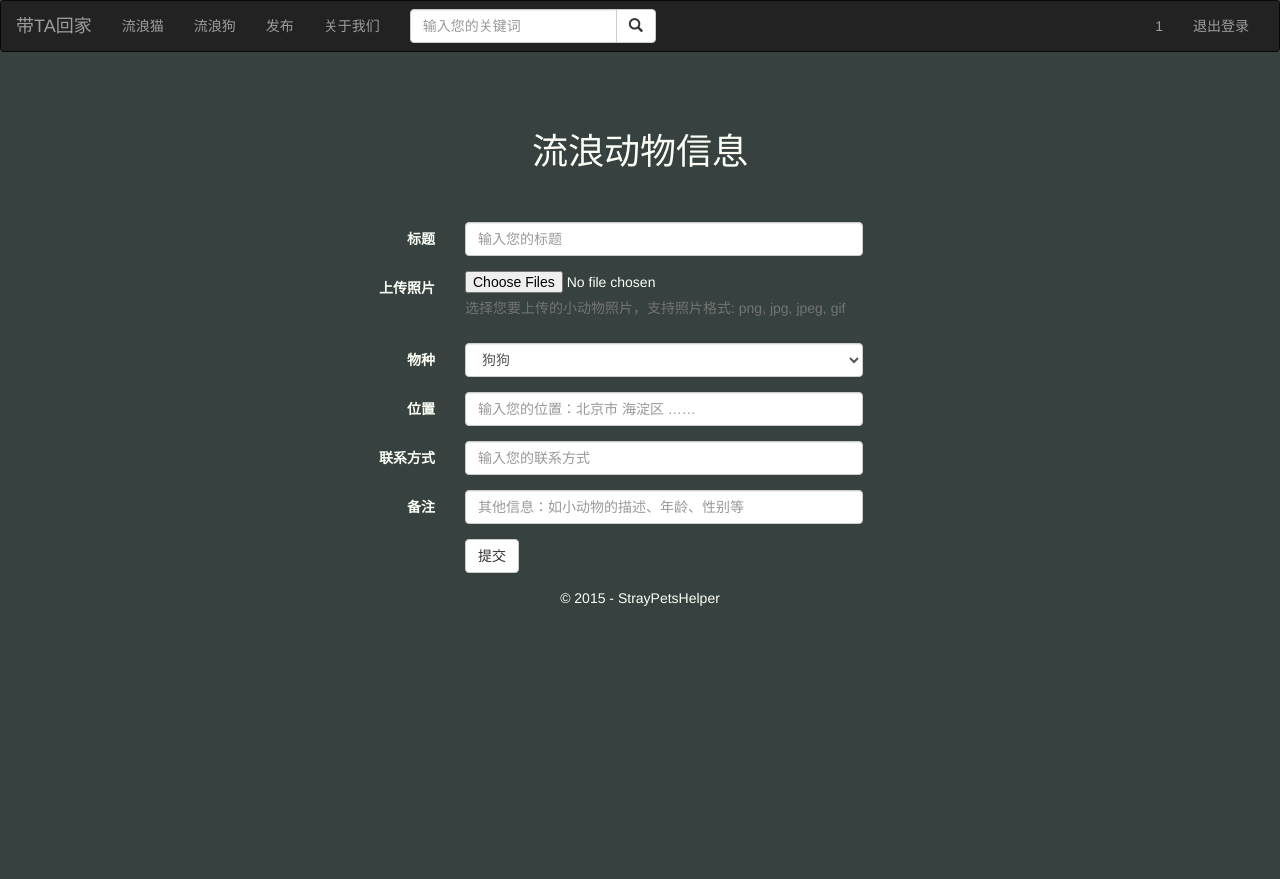
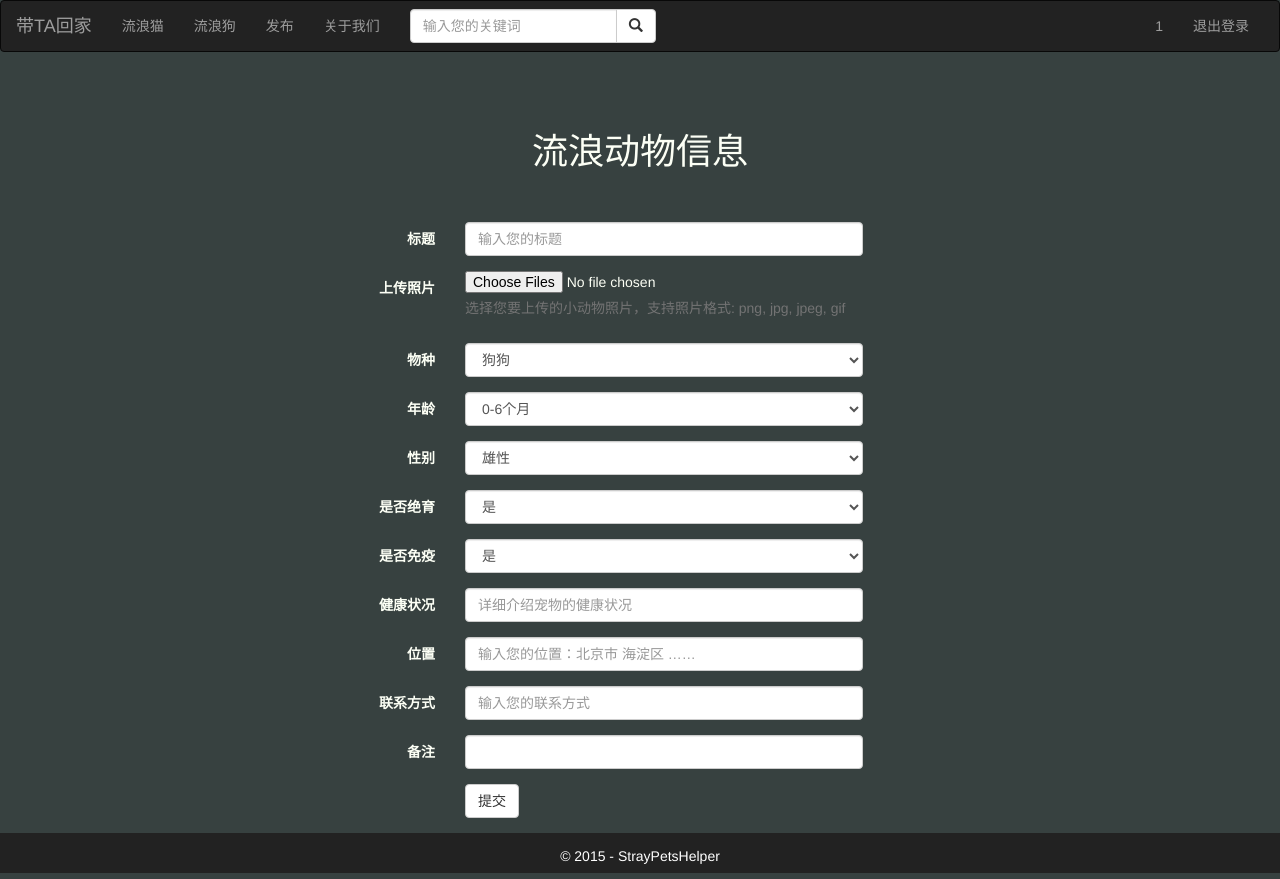
Before and after one commit to xpgeng/straypetshelper, a Flask app: page /submit in a window 1280 px wide. Before the commit the page ends 606 px from the top, so only its background shows below. Run offline with Flask 2, Linux system fonts and the light colour scheme; the visitor is signed in with stand-in values (Sample User, id 1); parts of the project's set-up code (start-up, migrations or seed data) failed here and were passed over; some libraries are stand-ins or nearby versions.

Commit message:
modify footer position

```diff
--- a/src/main.py
+++ b/src/main.py
@@ -123,8 +123,7 @@ def save_image_return_url(filename, file):
 
 @app.route('/')
 def show_all():
-    #user_id = (current_user.get_id()) or None)
-    return redirect(url_for('show', pet_species = 'all'))#user_id=user_id
+    return redirect(url_for('show', pet_species = 'all'))
 
 @app.route('/submit')
 @login_required
@@ -136,12 +135,16 @@ def submit_pet():
 def checkin_pet():
     user_id = current_user.get_id()  #user_id is email
     pet_title = request.form['pet-title']
+    age = request.form['age']
+    gender = request.form['gender']
+    sterilization = request.form['sterilization']
+    immunization = request.form['immunization']
+    health = request.form['health']
     species = request.form['species']
     location = request.form['location']
     tel = request.form['tel']
     supplement = request.form['supplement']
-# upload multiple files
-    pet_photo = request.files.getlist('petphoto')
+    pet_photo = request.files.getlist('petphoto') # upload multiple files
     photo_urls = []
     for pfile in pet_photo:
         if pfile and allowed_file(pfile.filename):
@@ -150,7 +153,8 @@ def checkin_pet():
             photo_url = save_image_return_url(renew_filename, pfile)
             photo_urls.append(photo_url)
 
-    petkey = save_data(pet_title,species,location,tel,supplement, photo_urls, user_id)
+    petkey = save_data(pet_title, age, gender, sterilization, immunization, \
+        health, species,location,tel,supplement, photo_urls, user_id)
 
     kv = sae.kvdb.Client()
     user_dic = kv.get(str(user_id))
@@ -176,7 +180,6 @@ def search_result():
             if query in str(item):
                 results.append(key)
     if results:
-        print type(kv.get_multi(results).items())
         pet_dict = kv.get_multi(results).items()
         pet_dict = change_sequence(pet_dict)
         return render_template('show_dict.html', pet_dict=pet_dict)
@@ -263,16 +266,12 @@ def show_post(pet_id):
     user_id = current_user.get_id()
     kv = sae.kvdb.Client()
     pet_id = str(pet_id)
-    pet_title = kv.get(pet_id)['pet_title']
-    species = kv.get(pet_id)['species']
-    tel = kv.get(pet_id)['tel']
-    location = kv.get(pet_id)['location']
-    supplement = kv.get(pet_id)['supplement']
-    image = kv.get(pet_id)['photo_url']
+    image = kv.get(pet_id)['photo_urls']
+    pet_dict = kv.get(pet_id)
     kv.disconnect_all()
-    return render_template("petpage.html",pet_title=pet_title,
-            species=species, location=location, tel=tel, supplement=supplement,
-            image=image, pet_id=pet_id, username=user_id,num_photo=len(image))
+    return render_template("petpage.html", pet_id=pet_id, pet_dict=pet_dict, \
+        num_photo=len(image), image=image, username=user_id)
+
 
 @app.route('/delete_pet', methods=['GET', 'POST'])
 def delete_pet():
@@ -298,12 +297,10 @@ def usercenter():
         pet_dict=pet_dict, username=user_id)
 
 
-
 @app.route('/about_us')
 def about_us():
     user_id = current_user.get_id()
     return render_template("us_about.html", username=user_id)
-
 
 
 @app.route('/wechat_auth', methods=['GET', 'POST'])
--- a/src/templates/index.html
+++ b/src/templates/index.html
@@ -42,6 +42,60 @@
         </div>
 
         <div class="form-group">
+	    <label for="species" class="col-sm-2 control-label">年龄</label>
+	        <div class="col-sm-9 dropdown">
+		        <select class="form-control" id="age" name="age">
+		            <option>0-6个月</option>
+		            <option>6-12个月</option>
+			        <option>1-2岁</option>
+			        <option>3-5岁</option>
+			        <option>6岁以上</option>
+			        <option>不详</option>
+		        </select>
+	        </div>
+        </div>
+
+        <div class="form-group">
+	    <label for="species" class="col-sm-2 control-label">性别</label>
+	        <div class="col-sm-9 dropdown">
+		        <select class="form-control" id="gender" name="gender">
+			        <option>雄性</option>
+			        <option>雌性</option>
+		        </select>
+	        </div>
+        </div>
+
+        <div class="form-group">
+	    <label for="species" class="col-sm-2 control-label">是否绝育</label>
+	        <div class="col-sm-9 dropdown">
+		        <select class="form-control" id="sterilization" name="sterilization">
+			        <option>是</option>
+			        <option>否</option>
+			        <option>不详</option>
+		        </select>
+	        </div>
+        </div>
+
+        <div class="form-group">
+	    <label for="species" class="col-sm-2 control-label">是否免疫</label>
+	        <div class="col-sm-9 dropdown">
+		        <select class="form-control" id="immunization" name="immunization">
+			        <option>是</option>
+			        <option>否</option>
+			        <option>不详</option>
+		        </select>
+	        </div>
+        </div>
+
+        <div class="form-group">
+	    <label for="location" class="col-sm-2 control-label">健康状况</label>
+	        <div class="col-sm-9">
+		    <input required type="text" class="form-control" id="health" placeholder="详细介绍宠物的健康状况" name="health" >
+	        </div>
+        </div>
+
+
+        <div class="form-group">
 	    <label for="location" class="col-sm-2 control-label">位置</label>
 	        <div class="col-sm-9">
 		    <input required type="text" class="form-control" id="location" placeholder="输入您的位置：北京市 海淀区 ……" name="location" >
@@ -58,10 +112,9 @@
         <div class="form-group">
 	    <label for="supplement" class="col-sm-2 control-label">备注</label>
 	    <div class="col-sm-9">
-		    <input type="text" class="form-control" id="supplement" placeholder="其他信息：如小动物的描述、年龄、性别等" name="supplement">
+		    <input type="text" class="form-control" id="supplement" placeholder="" name="supplement">
 	    </div>
         </div>
-
 
         <div class="form-group">
 	        <div class="col-sm-offset-2 col-sm-9">
--- a/src/templates/layout.html
+++ b/src/templates/layout.html
@@ -49,6 +49,32 @@
     </script>
 
     <style>
+    html {
+      position: relative;
+      min-height: 100%;
+    }
+
+body{
+          background-color: #374140;
+          color: #FCFFF5;
+          margin-bottom: 40px;
+        }
+
+.footer {
+  position: absolute;
+  bottom: 0;
+  width: 100%;
+  /* Set the fixed height of the footer here */
+  height: 40px;
+  background-color: #222222;
+
+}
+
+footer p{
+    color: #FFFFFF;
+    margin: 13px 0;
+}
+
         .jumbotron{
           margin: 0px;
           padding:0px;
@@ -69,15 +95,13 @@
           padding: 0px;
         }
 
+
         a:hover{
             text-decoration: none;
         }
 
 
-        body{
-          background-color: #374140;
-          color: #FCFFF5
-        }
+
 
         @media only screen and (max-width : 999px),
         only screen and (max-device-width : 99px){
@@ -112,6 +136,8 @@
         #message {
             color: #F4F4F4
         }
+
+
     </style>
 
 </head>
@@ -161,11 +187,12 @@
       </div> <!-- container -->
       </nav>
 
+
 {% block body %}{% endblock %}
 
 
 <!-- Footer -->
-  <footer>
+  <footer class="footer">
     <div class="container">
       <p class="text-center">© 2015 - StrayPetsHelper</p>
     </div>
--- a/src/templates/show_dict.html
+++ b/src/templates/show_dict.html
@@ -12,7 +12,7 @@
   <a href="/petpage/{{key}}" title="点击查看TA的详细信息">
     <div class="pet thumbnail">
 
-      <img src="{{value['photo_url'][0]}}" alt="your image", width="300">
+      <img src="{{value['photo_urls'][0]}}" alt="your image", width="300">
 
       <div class="caption">
 
```
Also changed, not shown: src/pet.py (+6 -3 lines), src/templates/petpage.html (+14 -10 lines), 3 other files.
